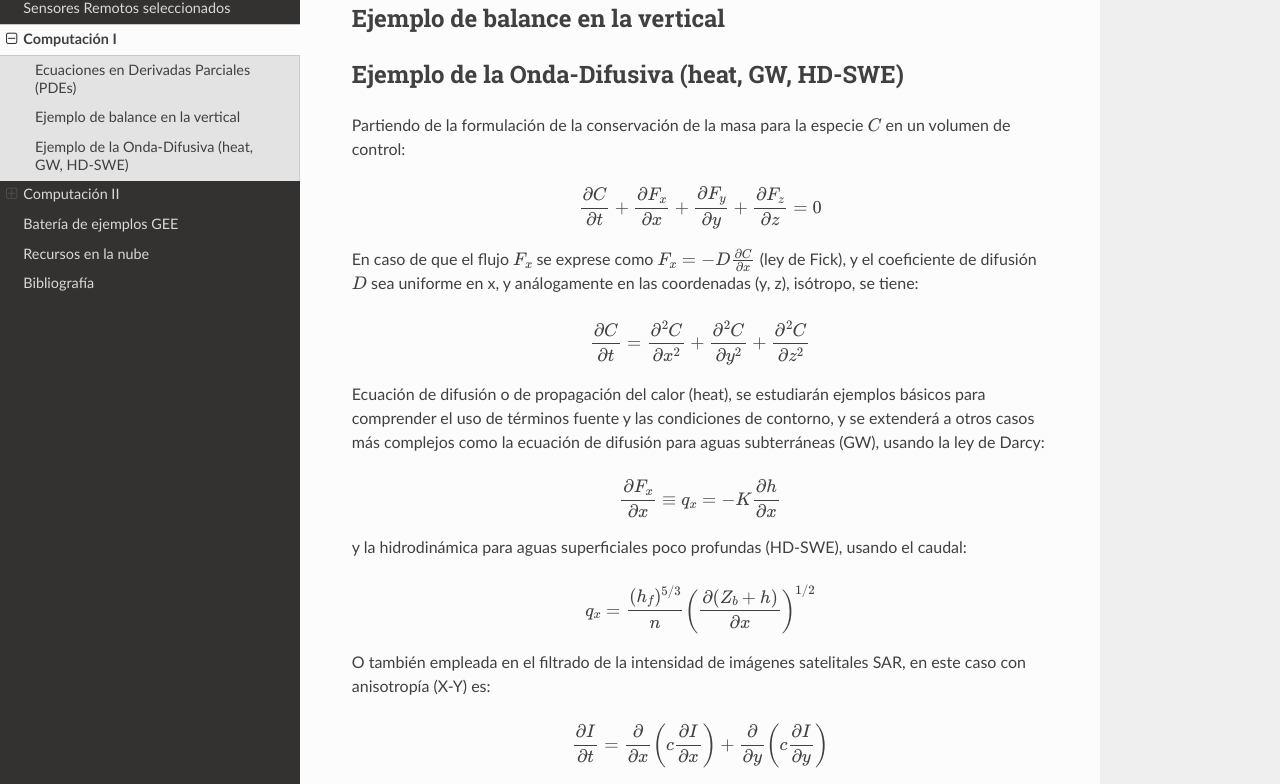
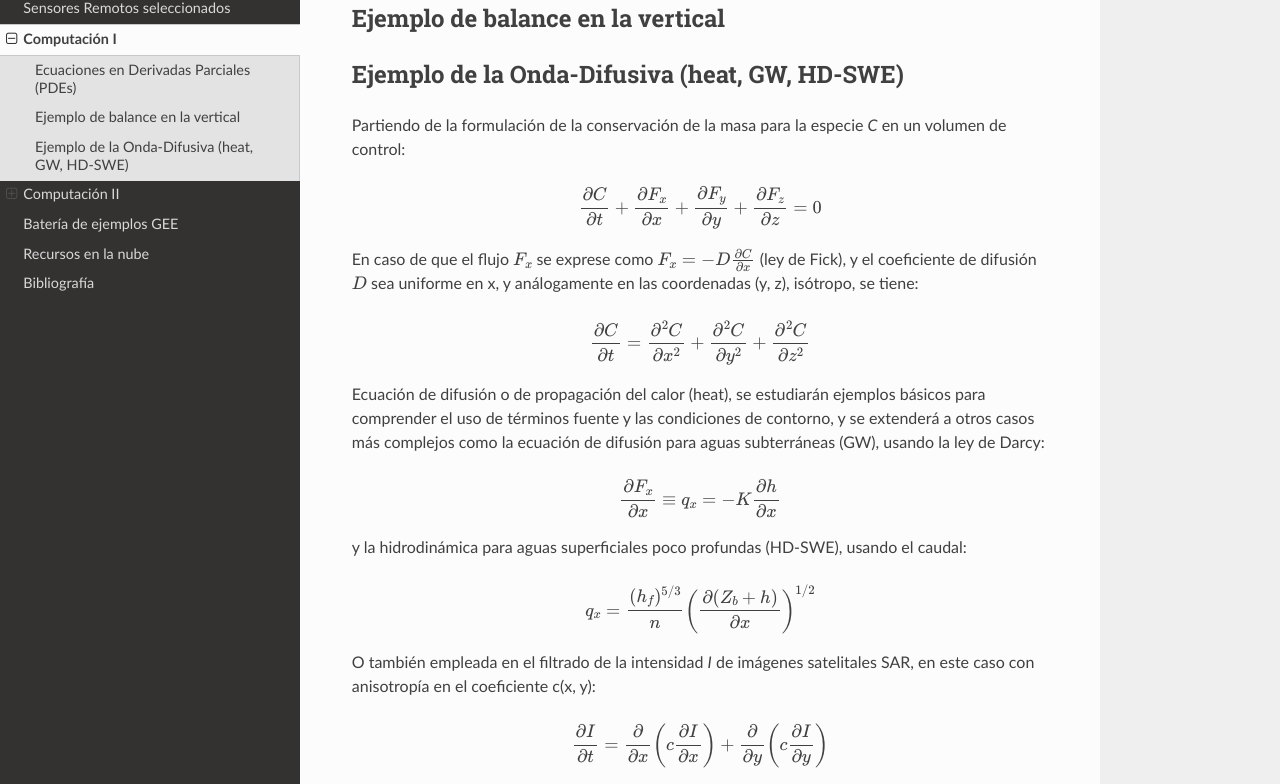
Before and after one commit to ivillamadrid/HidrologiaXXI, a Sphinx documentation site: the page built from docs/source/computacion.rst, in a window 1280 px wide and 1369 px high. Shown: the part 214-998 px from the top of the window. Built offline with Sphinx 7.4.7 and the Read the Docs theme 2.0.0, drawn with Linux system fonts in a browser that asks for light colours.

Commit message:
Update computacion.rst

```diff
--- a/docs/source/computacion.rst
+++ b/docs/source/computacion.rst
@@ -9,7 +9,7 @@ Ejemplo de balance en la vertical
 
 Ejemplo de la Onda-Difusiva (heat, GW, HD-SWE)
 ------------------------------------------
-Partiendo de la formulación de la conservación de la masa para la especie :math:`C` en un volumen de control:
+Partiendo de la formulación de la conservación de la masa para la especie *C* en un volumen de control:
 
 .. math::
 
@@ -35,7 +35,7 @@ y la hidrodinámica para aguas superficiales poco profundas (HD-SWE), usando el
 
  q_x =  \frac{(h_f)^{5/3}}{n} \left(\frac{\partial(Z_b+h)}{\partial x}\right)^{1/2}
 
-O también empleada en el filtrado de la intensidad de imágenes satelitales SAR, en este caso con anisotropía (X-Y) es:
+O también empleada en el filtrado de la intensidad *I* de imágenes satelitales SAR, en este caso con anisotropía en el coeficiente c(x, y):
 
 .. math::
 
```
